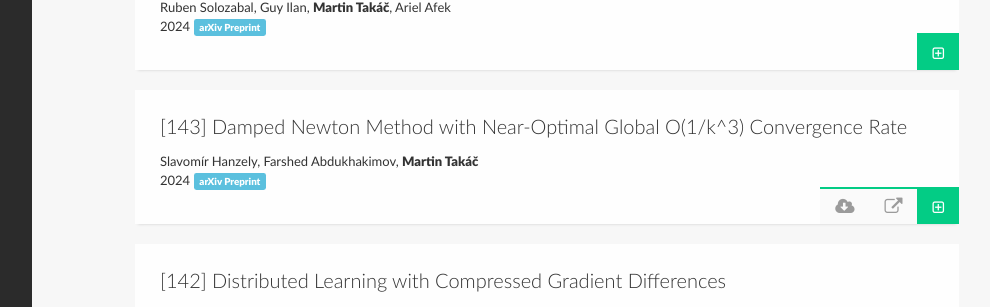
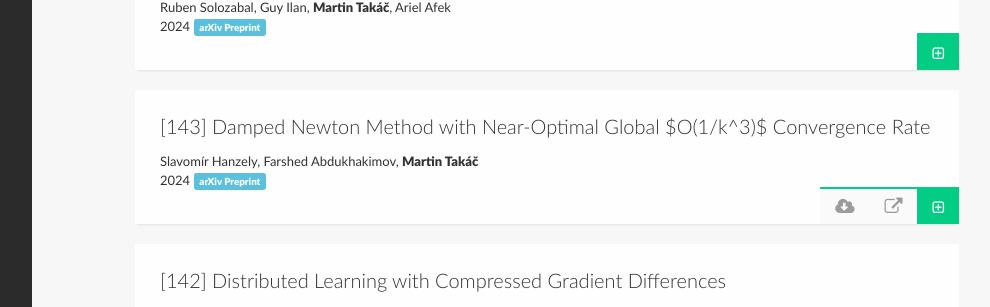
Before and after one commit to martintaki/takac.github.io, a Jekyll site: the page built from Publications.html, in a window 1280 px wide. Shown: the part 3075-3382 px from the top of the page, without its empty margins (218-1208 px from the left). Built offline with Jekyll 4.4.1, drawn with Linux system fonts in a browser that asks for light colours; nearby versions of some CDN libraries; library files that are not in the unit come from our copies.

Commit message:
update 12-08-2024

```diff
--- a/_data/papers.yaml
+++ b/_data/papers.yaml
@@ -407,7 +407,7 @@
     </strong>"
   link: https://arxiv.org/abs/2405.18926
   pdf: https://arxiv.org/pdf/2405.18926
-  title: Damped Newton Method with Near-Optimal Global O(1/k^3) Convergence Rate
+  title: Damped Newton Method with Near-Optimal Global $O(1/k^3)$ Convergence Rate
   type: tpaper
   year: '2024'
 - abstract: "Training very large machine learning models requires a distributed computing\
```
Also changed, not shown: 3 other files.
